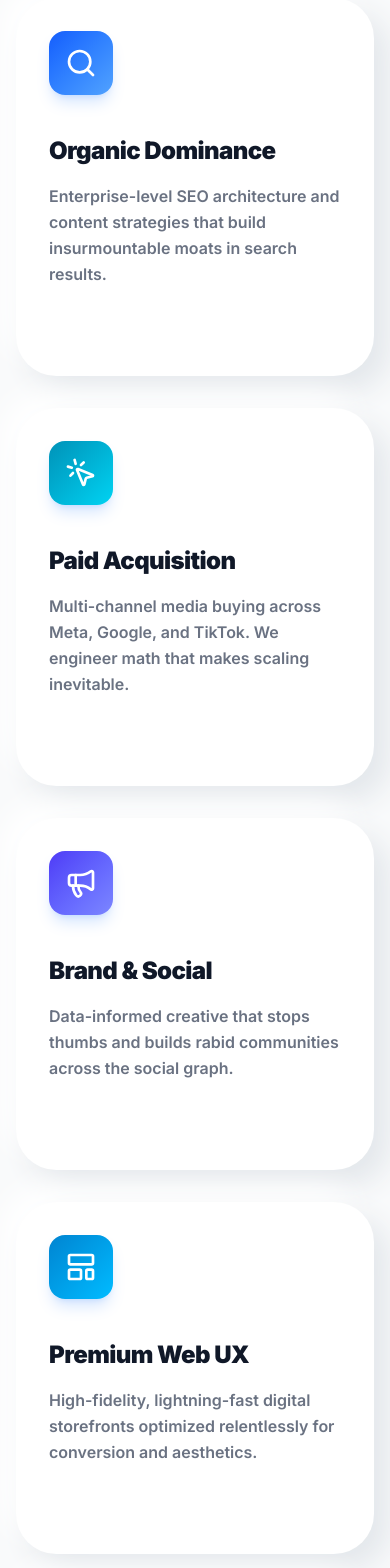
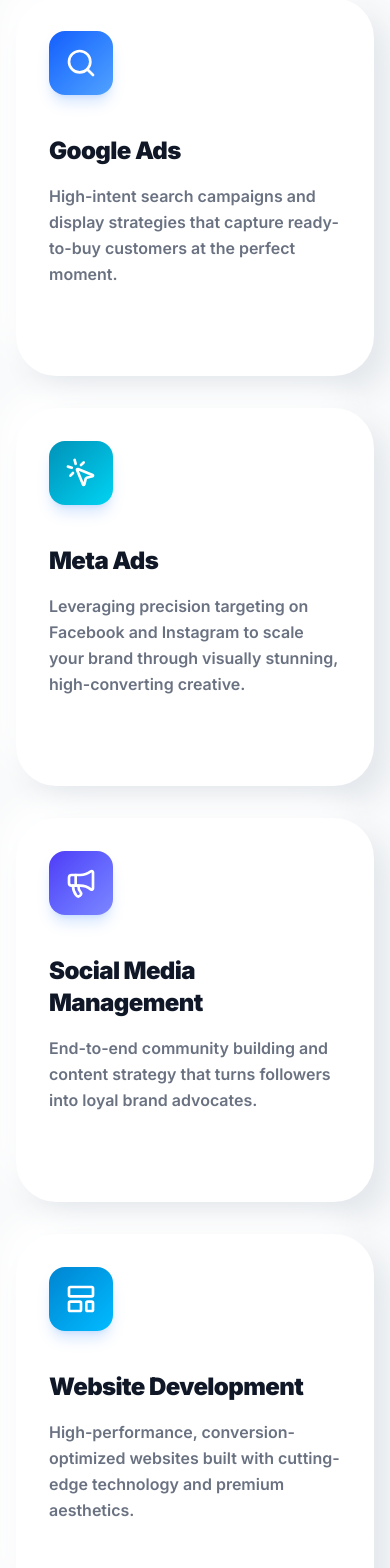
Before and after one commit to clevercroworg/ClickLabMarketing, a Next.js app: page / in a window 390 px wide. Shown: the part 1300-2868 px from the top of the page. Built offline with nearby package versions, Linux system fonts and the light colour scheme.

Commit message:
UI Polishing: Simplified service names, added Email Marketing, and refined mobile hero aesthetics

```diff
--- a/src/components/sections/Hero.tsx
+++ b/src/components/sections/Hero.tsx
@@ -116,7 +116,7 @@
               whileInView={{ scaleX: 1 }}
               viewport={{ once: true }}
               transition={{ duration: 0.8, delay: 1 }}
-              className="absolute -bottom-1.5 left-0 w-full h-1.5 bg-gradient-to-r from-blue-500/40 to-cyan-400/40 rounded-full origin-left"
+              className="absolute -bottom-1.5 left-0 w-full h-1 bg-gradient-to-r from-blue-500/40 to-cyan-400/40 rounded-full origin-left"
             />
           </span>
         </motion.h1>
--- a/src/components/sections/Services.tsx
+++ b/src/components/sections/Services.tsx
@@ -1,42 +1,42 @@
 "use client";
 
 import { motion } from "framer-motion";
-import { Megaphone, Search, PenTool, LayoutTemplate, MousePointerClick, Mail, ArrowRight } from "lucide-react";
+import { Megaphone, Search, BarChart3, LayoutTemplate, MousePointerClick, Mail, ArrowRight } from "lucide-react";
 
 const services = [
   {
-    title: "Organic Dominance",
-    description: "Enterprise-level SEO architecture and content strategies that build insurmountable moats in search results.",
+    title: "Google Ads",
+    description: "High-intent search campaigns and display strategies that capture ready-to-buy customers at the perfect moment.",
     icon: Search,
     color: "from-blue-600 to-blue-400",
   },
   {
-    title: "Paid Acquisition",
-    description: "Multi-channel media buying across Meta, Google, and TikTok. We engineer math that makes scaling inevitable.",
+    title: "Meta Ads",
+    description: "Leveraging precision targeting on Facebook and Instagram to scale your brand through visually stunning, high-converting creative.",
     icon: MousePointerClick,
     color: "from-cyan-600 to-cyan-400",
   },
   {
-    title: "Brand & Social",
-    description: "Data-informed creative that stops thumbs and builds rabid communities across the social graph.",
+    title: "Social Media Management",
+    description: "End-to-end community building and content strategy that turns followers into loyal brand advocates.",
     icon: Megaphone,
     color: "from-indigo-600 to-indigo-400",
   },
   {
-    title: "Premium Web UX",
-    description: "High-fidelity, lightning-fast digital storefronts optimized relentlessly for conversion and aesthetics.",
+    title: "Website Development",
+    description: "High-performance, conversion-optimized websites built with cutting-edge technology and premium aesthetics.",
     icon: LayoutTemplate,
     color: "from-sky-600 to-sky-400",
   },
   {
-    title: "Content Engineering",
-    description: "Authority-building content systems designed to educate, nurture, and ultimately convert sophisticated buyers.",
-    icon: PenTool,
+    title: "SEO",
+    description: "Long-term organic growth strategies that dominate search rankings and build sustainable brand authority.",
+    icon: BarChart3,
     color: "from-blue-700 to-indigo-500",
   },
   {
-    title: "Lifecycle Marketing",
-    description: "Advanced email and SMS infrastructures that turn one-time buyers into lifetime brand advocates.",
+    title: "Email Marketing",
+    description: "Advanced lifecycle automation and high-converting campaigns that maximize customer lifetime value.",
     icon: Mail,
     color: "from-blue-500 to-cyan-500",
   },
```
